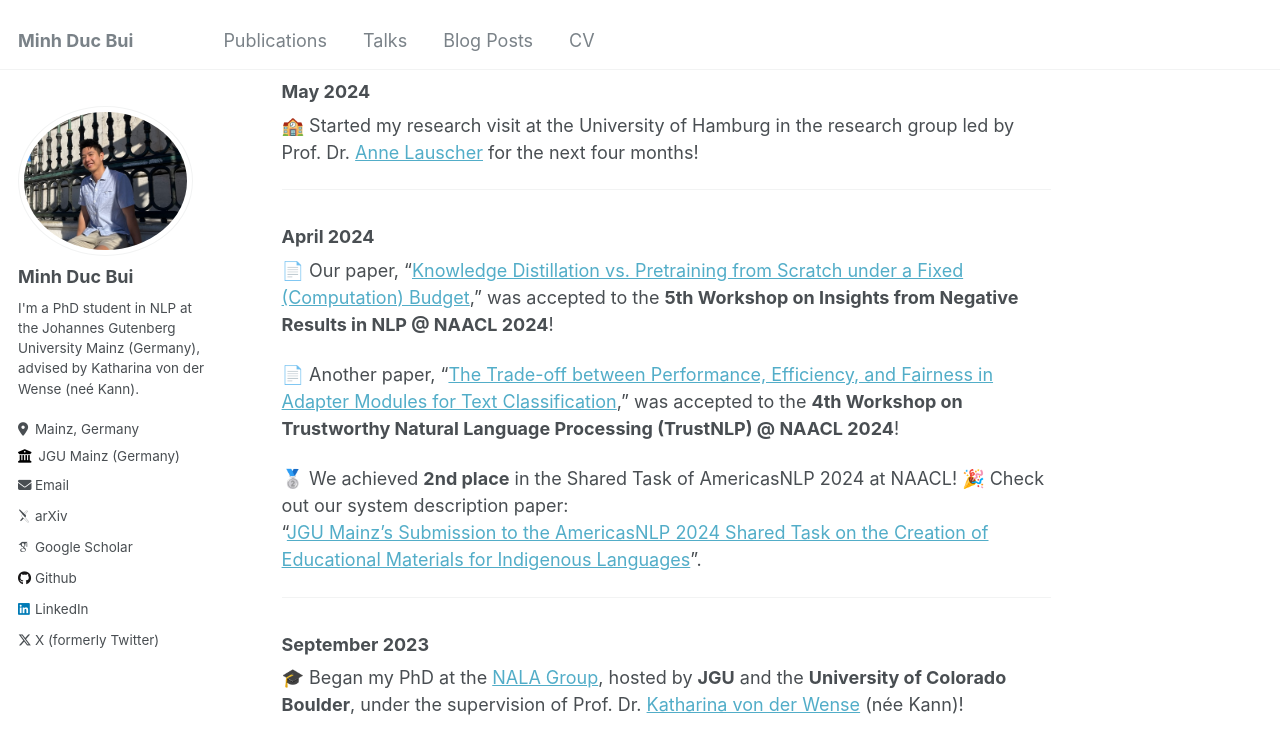
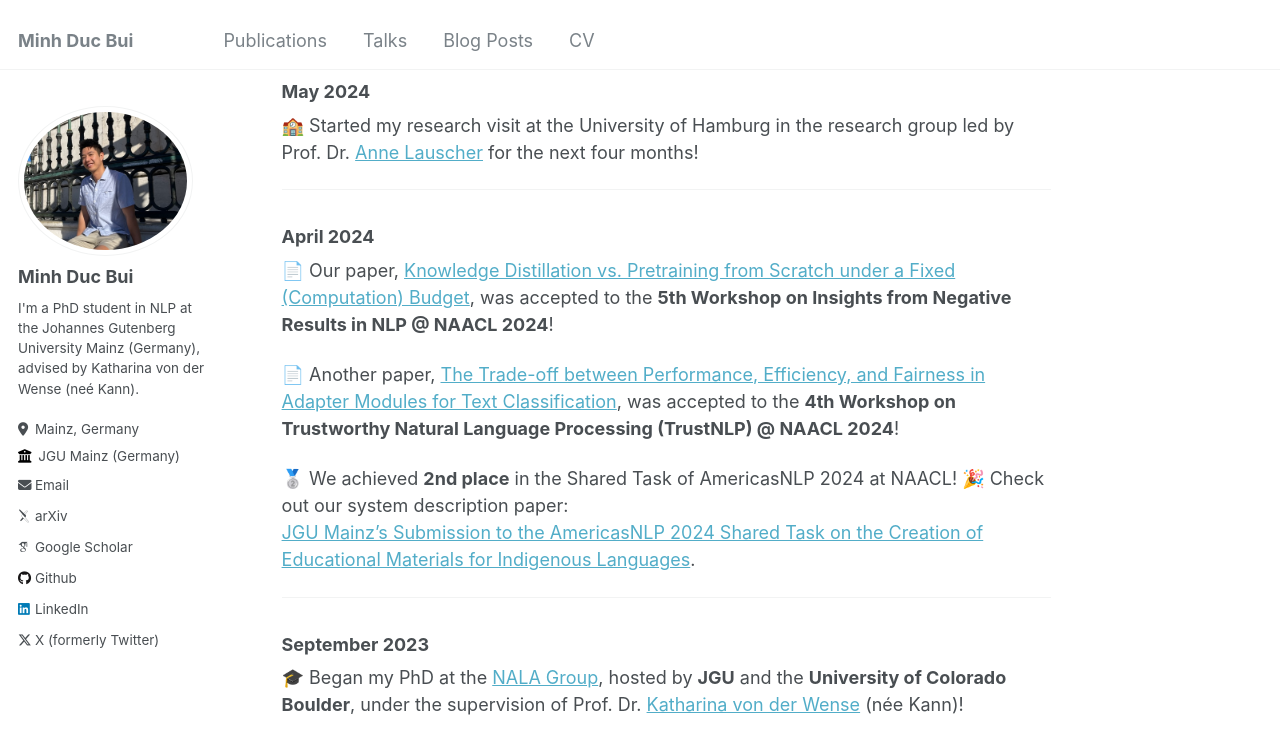
Before and after one commit to MinhDucBui/minhducbui.github.io, a Jekyll site: the page built from _pages/about.md, in a window 1280 px wide and 900 px high, scrolled down 882 px. Shown: the top 754 px of the window. Built offline with Jekyll 4.4.1, drawn with Linux system fonts in a browser that asks for light colours; some web fonts are replaced.

Commit message:
reformatting

```diff
--- a/_pages/about.md
+++ b/_pages/about.md
@@ -31,12 +31,12 @@ News
 ---
 
 ### **April 2024**
-📄 Our paper, "[Knowledge Distillation vs. Pretraining from Scratch under a Fixed (Computation) Budget](https://aclanthology.org/2024.insights-1.6/)," was accepted to the **5th Workshop on Insights from Negative Results in NLP @ NAACL 2024**!
+📄 Our paper, [Knowledge Distillation vs. Pretraining from Scratch under a Fixed (Computation) Budget](https://aclanthology.org/2024.insights-1.6/), was accepted to the **5th Workshop on Insights from Negative Results in NLP @ NAACL 2024**!
 
-📄 Another paper, "[The Trade-off between Performance, Efficiency, and Fairness in Adapter Modules for Text Classification](https://aclanthology.org/2024.trustnlp-1.4/)," was accepted to the **4th Workshop on Trustworthy Natural Language Processing (TrustNLP) @ NAACL 2024**!
+📄 Another paper, [The Trade-off between Performance, Efficiency, and Fairness in Adapter Modules for Text Classification](https://aclanthology.org/2024.trustnlp-1.4/), was accepted to the **4th Workshop on Trustworthy Natural Language Processing (TrustNLP) @ NAACL 2024**!
 
 🥈 We achieved **2nd place** in the Shared Task of AmericasNLP 2024 at NAACL! 🎉 Check out our system description paper:
-"[JGU Mainz’s Submission to the AmericasNLP 2024 Shared Task on the Creation of Educational Materials for Indigenous Languages](https://aclanthology.org/2024.americasnlp-1.23/)".
+[JGU Mainz’s Submission to the AmericasNLP 2024 Shared Task on the Creation of Educational Materials for Indigenous Languages](https://aclanthology.org/2024.americasnlp-1.23/).
 
 ---
 
```
